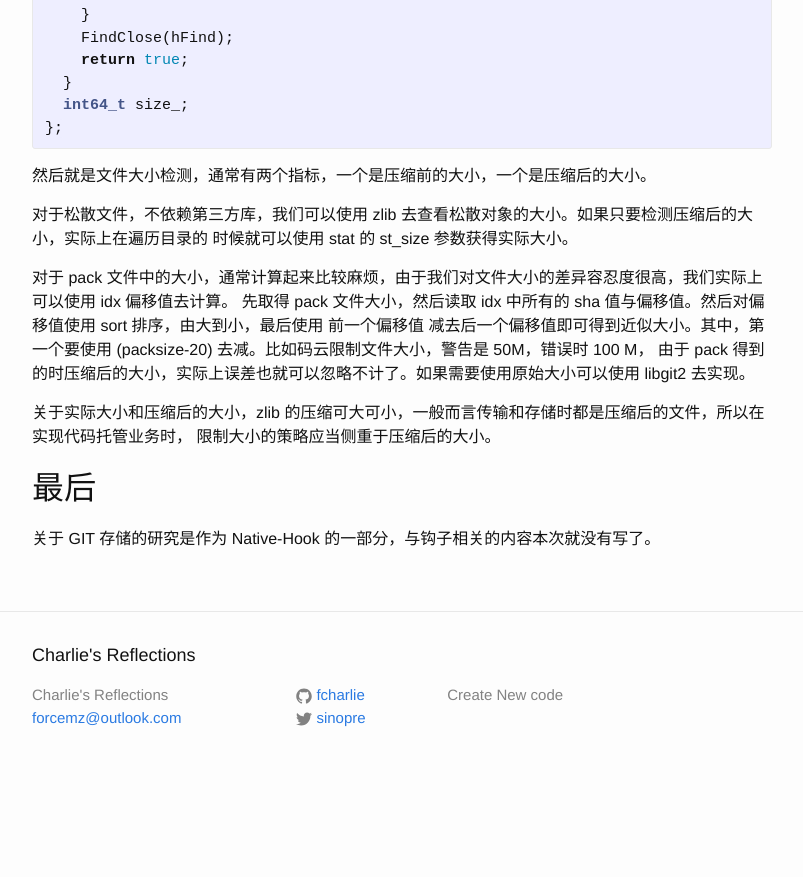
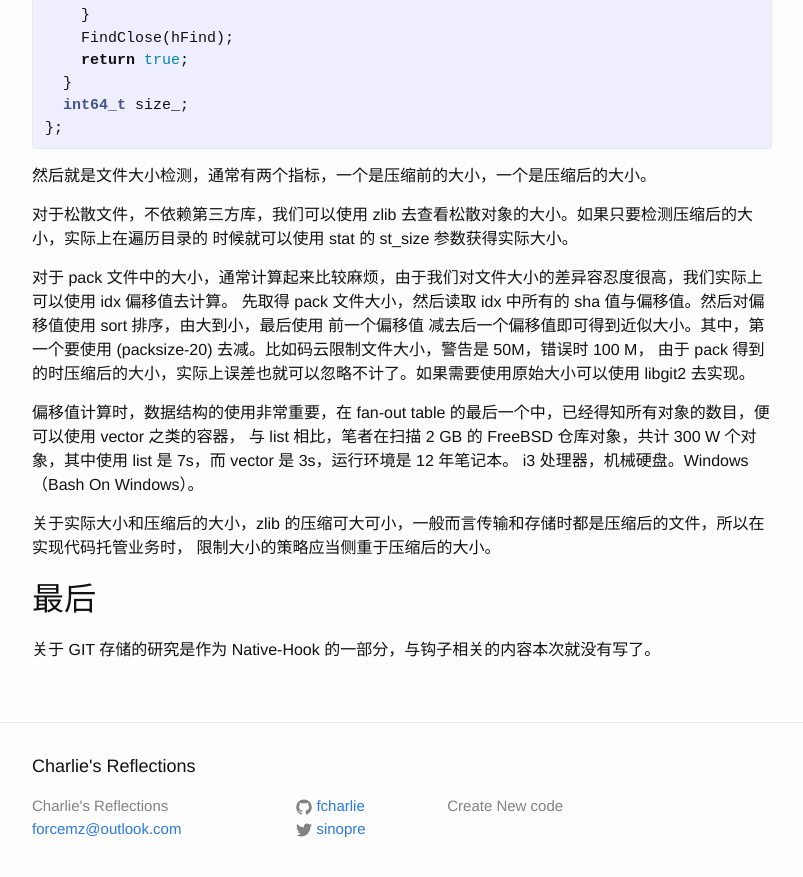
Before and after one commit to fcharlie/fcharlie.github.io, a Jekyll site: the page built from _posts/2016-07-09-GitStorage.md, in a window 1280 px wide and 900 px high, scrolled down 6250 px. Shown: the top 877 px of the window, without its empty margins (238-1041 px from the left). Built offline with Jekyll 4.4.1, drawn with Linux system fonts in a browser that asks for light colours; before the commit the page ends 7039 px from its top, so only the background shows below that.

Commit message:
add content

```diff
--- a/_posts/2016-07-09-GitStorage.md
+++ b/_posts/2016-07-09-GitStorage.md
@@ -282,6 +282,10 @@ private:
 减去后一个偏移值即可得到近似大小。其中，第一个要使用 (packsize-20) 去减。比如码云限制文件大小，警告是 50M，错误时 100 M，
 由于 pack 得到的时压缩后的大小，实际上误差也就可以忽略不计了。如果需要使用原始大小可以使用 libgit2 去实现。
 
+偏移值计算时，数据结构的使用非常重要，在 fan-out table 的最后一个中，已经得知所有对象的数目，便可以使用 vector 之类的容器，
+与 list 相比，笔者在扫描 2 GB 的 FreeBSD 仓库对象，共计 300 W 个对象，其中使用 list 是 7s，而 vector 是 3s，运行环境是 12 年笔记本。
+i3 处理器，机械硬盘。Windows（Bash On Windows）。
+
 关于实际大小和压缩后的大小，zlib 的压缩可大可小，一般而言传输和存储时都是压缩后的文件，所以在实现代码托管业务时，
 限制大小的策略应当侧重于压缩后的大小。
 
```
